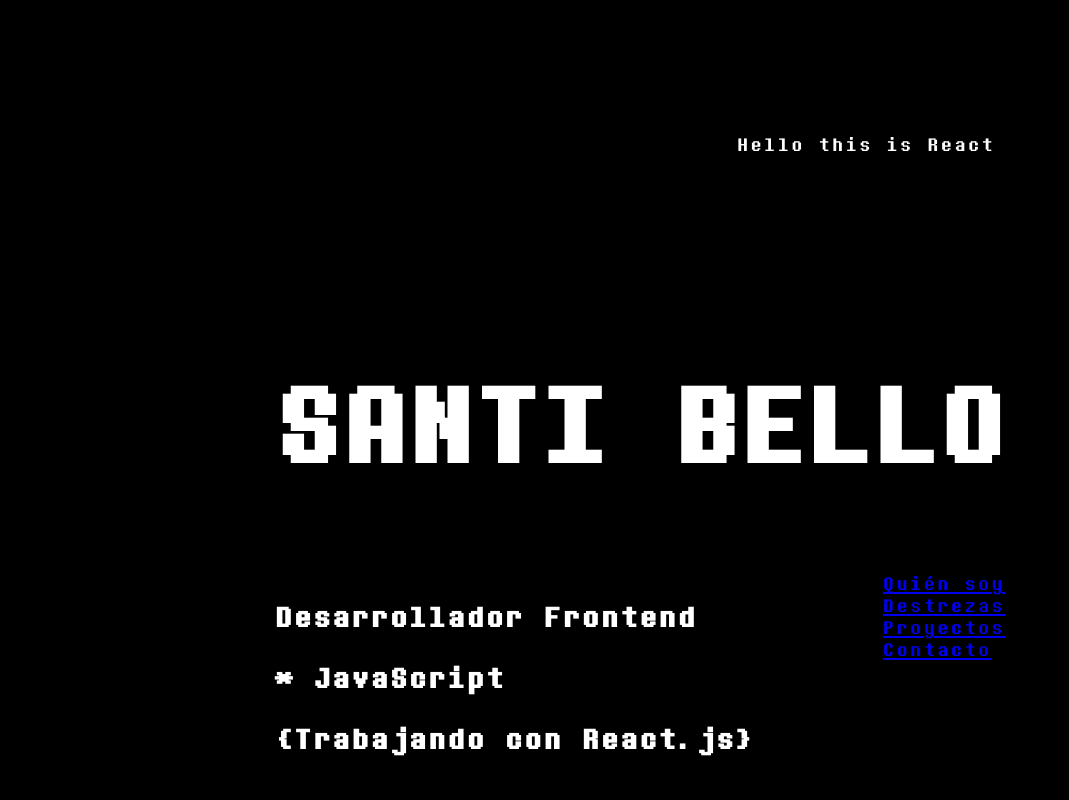
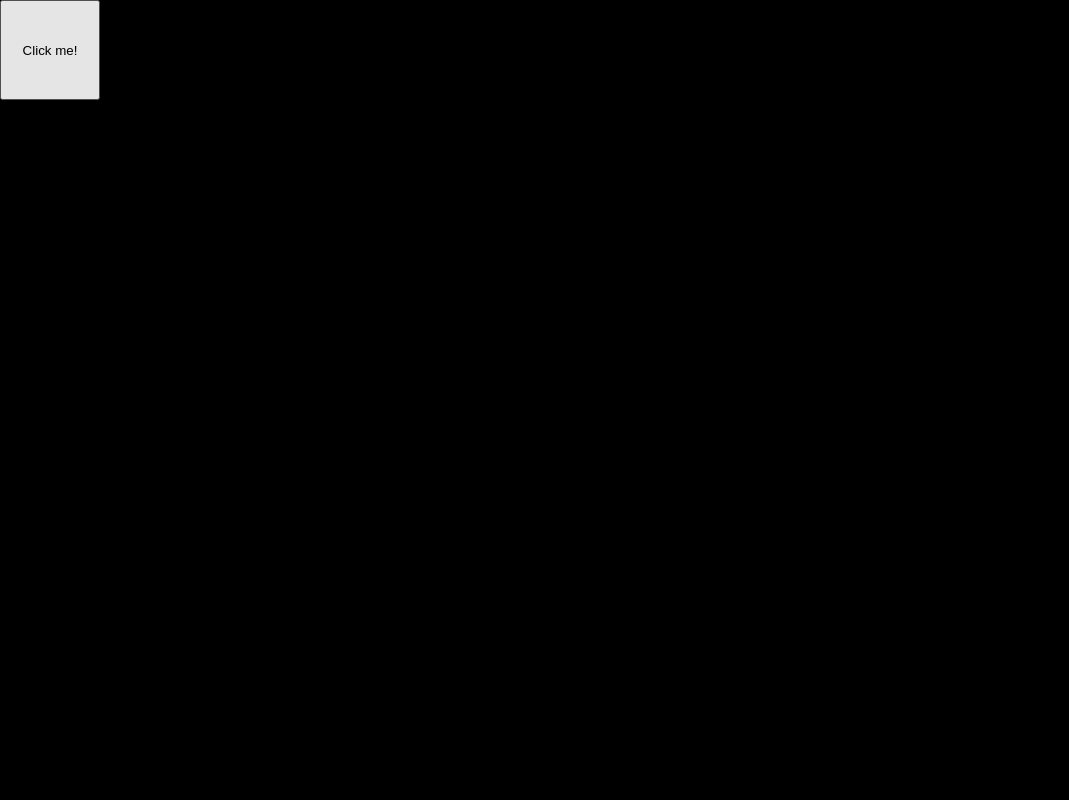
Before and after one commit to debello/Nueva-web, a React (Create React App) app: page / in a window 1280 px wide. Shown: the top 800 px of the page, without its empty margins (0-1069 px from the left). Built offline with nearby package versions, Linux system fonts and the light colour scheme.

Commit message:
Add button

```diff
--- a/src/App.js
+++ b/src/App.js
@@ -1,25 +1,46 @@
-import React from 'react';
+import React, { useState } from 'react';
 import styled from 'styled-components'
 import { Titulo, Descripcion, Destrezas, Proyectos, Pie } from "./parts/Portfolio";
 import './css/old.css'
 console.log("test")
 console.log(window.location)
+
 const App = () => {
+  const [count, setCount] = useState(0)
+
+  const NavBlock = () => {
+    switch(count) {
+      case 0:
+        return <Titulo />
+      case 1:
+        return <Descripcion />
+      case 2:
+        return <Destrezas />
+      case 3:
+        return <Proyectos />
+      case 4:
+        return <Pie />
+      default:
+        setCount(0)
+    }
+  }
+
   return (
     <Container className="container">
+      {console.log(count)}
+      <button className="moveBlock" onClick={() => setCount(count+1)}>Click me!</button>
+      {NavBlock()}
 
-      <Titulo />
-      <Descripcion />
-      <Destrezas />
-      <Proyectos />
-      <Pie />
     </ Container>
   );
 }
 
 const Container = styled.div`
   font-size: 1.4rem;
-
+    .moveBlock {
+      width: 100px;
+      height: 100px;
+    }
     display: grid;
     grid-template-rows: 1fr 1fr 1fr 1fr 1fr;
     grid-row-gap: 400px;
```
